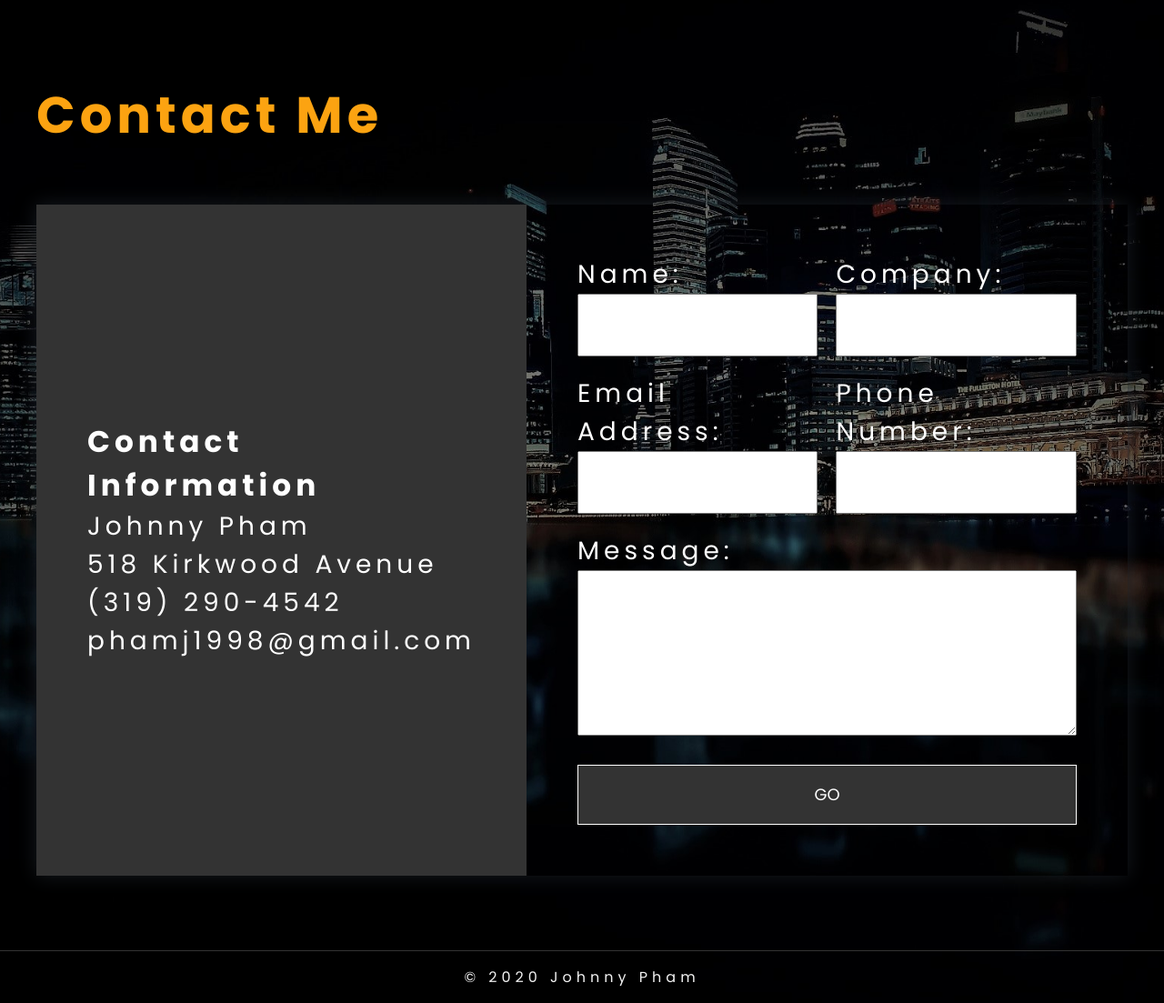
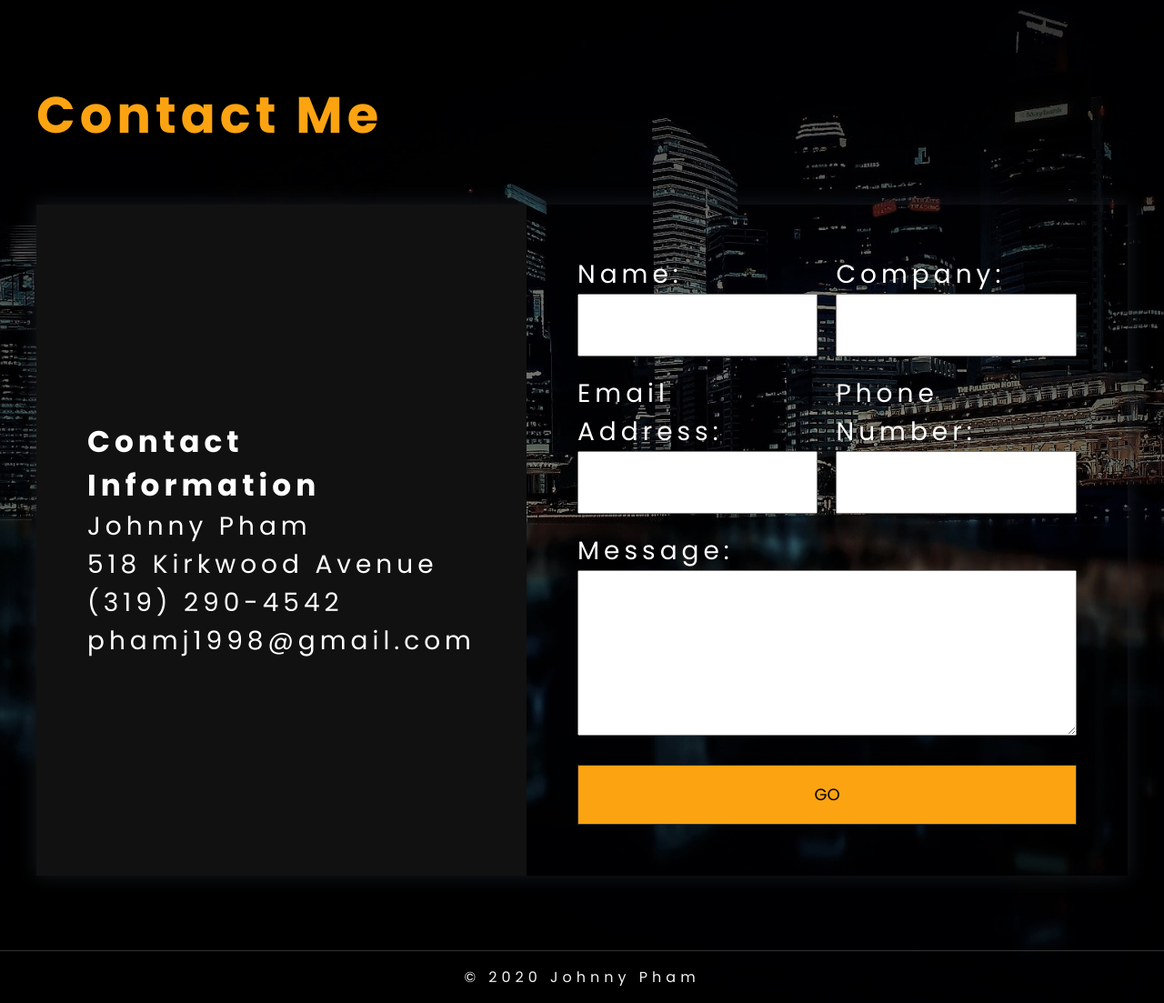
Before and after one commit to Jphamster101/portfolio-site, a PHP site: page /views/contact.php in a window 1280 px wide. Shown: the part 63-1166 px from the top of the page at 91% size. Run offline with PHP 8.4, Linux system fonts and the light colour scheme; some libraries are stand-ins or nearby versions.

Commit message:
Contact page troubleshooting

```diff
--- a/css/contact_form.css
+++ b/css/contact_form.css
@@ -56,7 +56,7 @@ ul {
 }
 
 .contact-info {
-    background-color: #333;
+    background-color: #111;
 }
 
 .contact-info, h3, .contact-info ul {
@@ -91,14 +91,14 @@ ul {
 }
 
 .contact-form button {
-    color: white;
-    background: #333;
-    border: 1px solid white;
+    color: black;
+    background: #fca311;
+    border: 1px solid rgb(46, 45, 45);
 }
 
 .contact-form button:hover, .contact-form form:focus {
-    color: rgb(145, 145, 143);
-    background: #fff;
+    color: black;
+    background: #fdbb51;
     outline: 0;
 }
 
```
